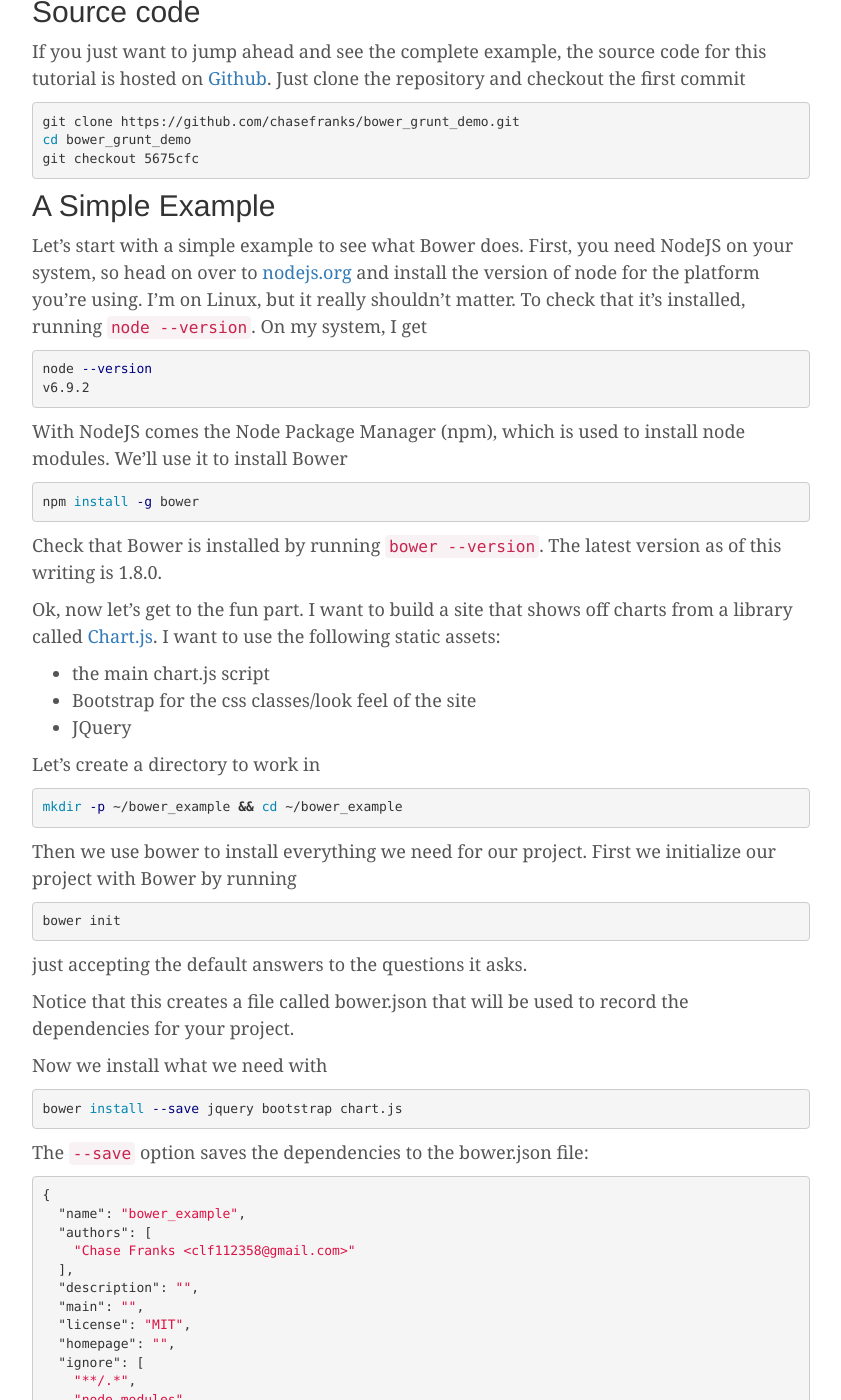
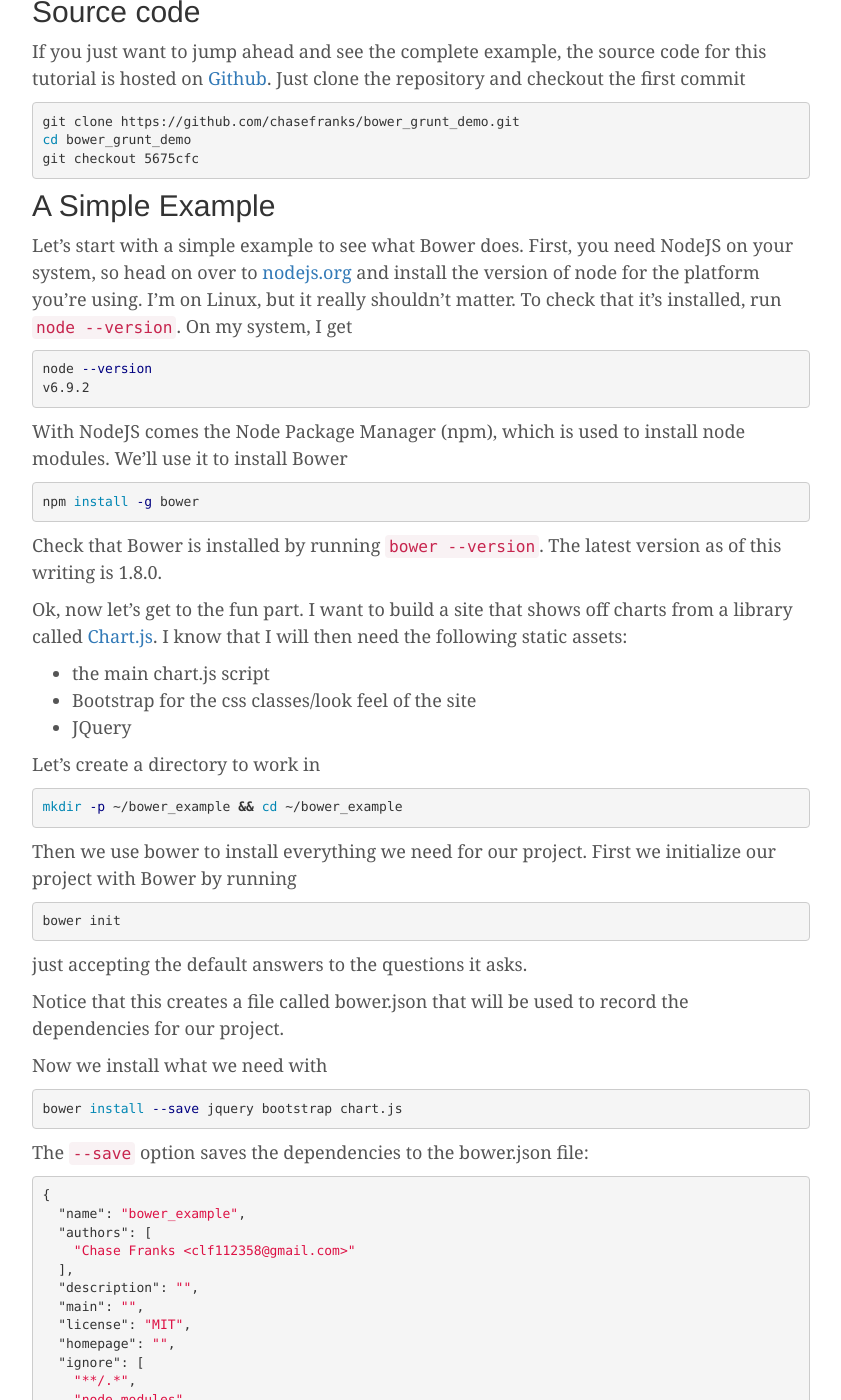
Before and after one commit to chasefranks/chasefranks.github.io, a Jekyll site: the page built from _posts/2016-12-16-bower-quickstart.md, in a window 1280 px wide and 1400 px high, scrolled down 529 px. Shown: the whole window, without its empty margins (138-979 px from the left). Built offline with Jekyll 4.4.1, drawn with Linux system fonts in a browser that asks for light colours; nearby versions of some CDN libraries; comment, search, counter and statistics services are not loaded; some of the changed text lies outside the part shown.

Commit message:
fix a few typos

````diff
--- a/_posts/2016-12-16-bower-quickstart.md
+++ b/_posts/2016-12-16-bower-quickstart.md
@@ -24,7 +24,7 @@
 
 ## A Simple Example
 
-Let's start with a simple example to see what Bower does. First, you need NodeJS on your system, so head on over to [nodejs.org](https://nodejs.org) and install the version of node for the platform you're using. I'm on Linux, but it really shouldn't matter. To check that it's installed, running ```node --version```. On my system, I get
+Let's start with a simple example to see what Bower does. First, you need NodeJS on your system, so head on over to [nodejs.org](https://nodejs.org) and install the version of node for the platform you're using. I'm on Linux, but it really shouldn't matter. To check that it's installed, run ```node --version```. On my system, I get
 
 {% highlight bash %}
 node --version
@@ -39,7 +39,7 @@
 
 Check that Bower is installed by running ```bower --version```. The latest version as of this writing is 1.8.0.
 
-Ok, now let's get to the fun part. I want to build a site that shows off charts from a library called [Chart.js](http://www.chartjs.org). I want to use the following static assets:
+Ok, now let's get to the fun part. I want to build a site that shows off charts from a library called [Chart.js](http://www.chartjs.org). I know that I will then need the following static assets:
 
 * the main chart.js script
 * Bootstrap for the css classes/look feel of the site
@@ -59,7 +59,7 @@
 
 just accepting the default answers to the questions it asks.
 
-Notice that this creates a file called bower.json that will be used to record the dependencies for your project.
+Notice that this creates a file called bower.json that will be used to record the dependencies for our project.
 
 Now we install what we need with
 
````
Also changed, not shown: other parts of _posts/2016-12-16-bower-quickstart.md (+3 -3 lines), _posts/2016-12-21-grunt-quickstart.md (+2 -2 lines).
